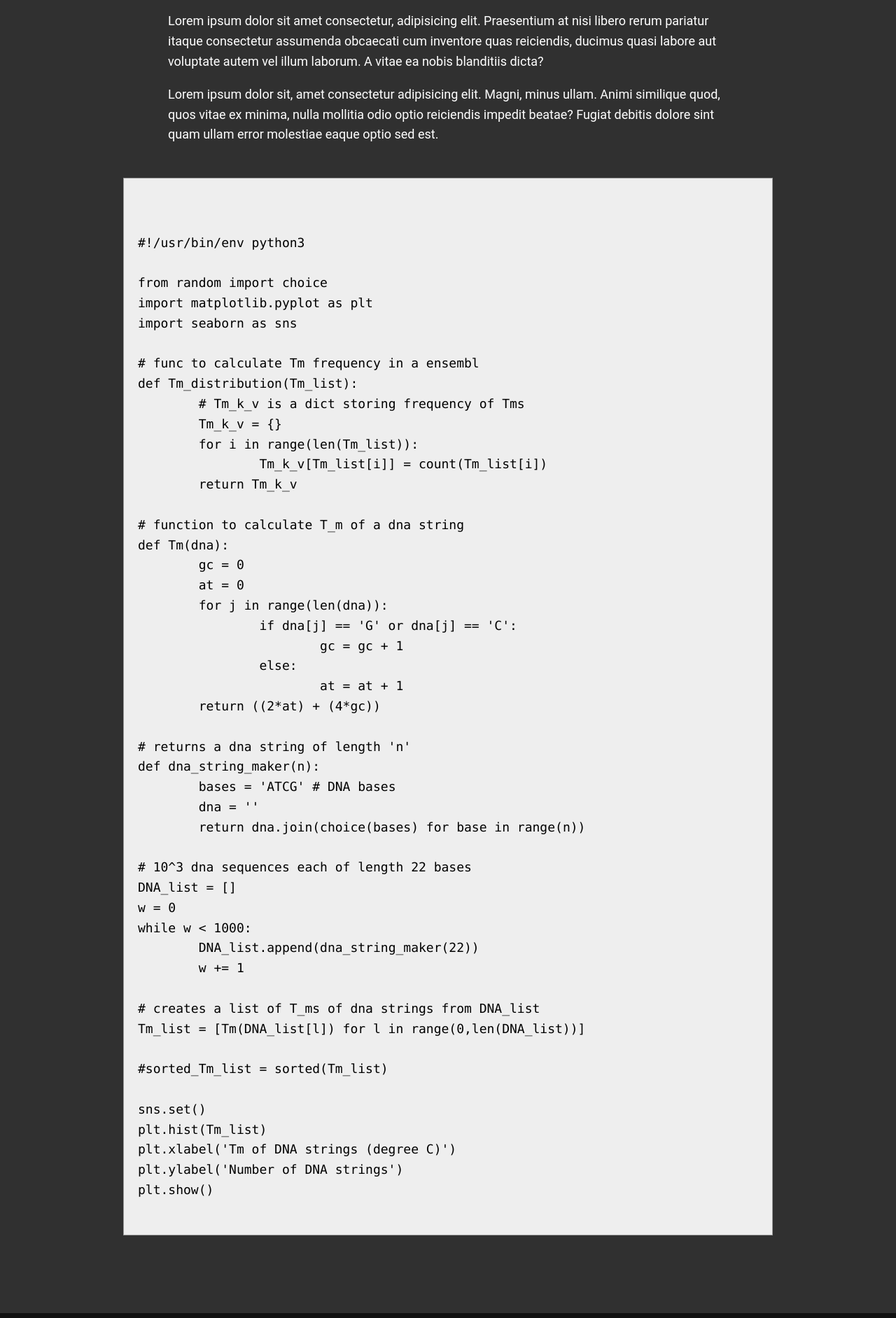
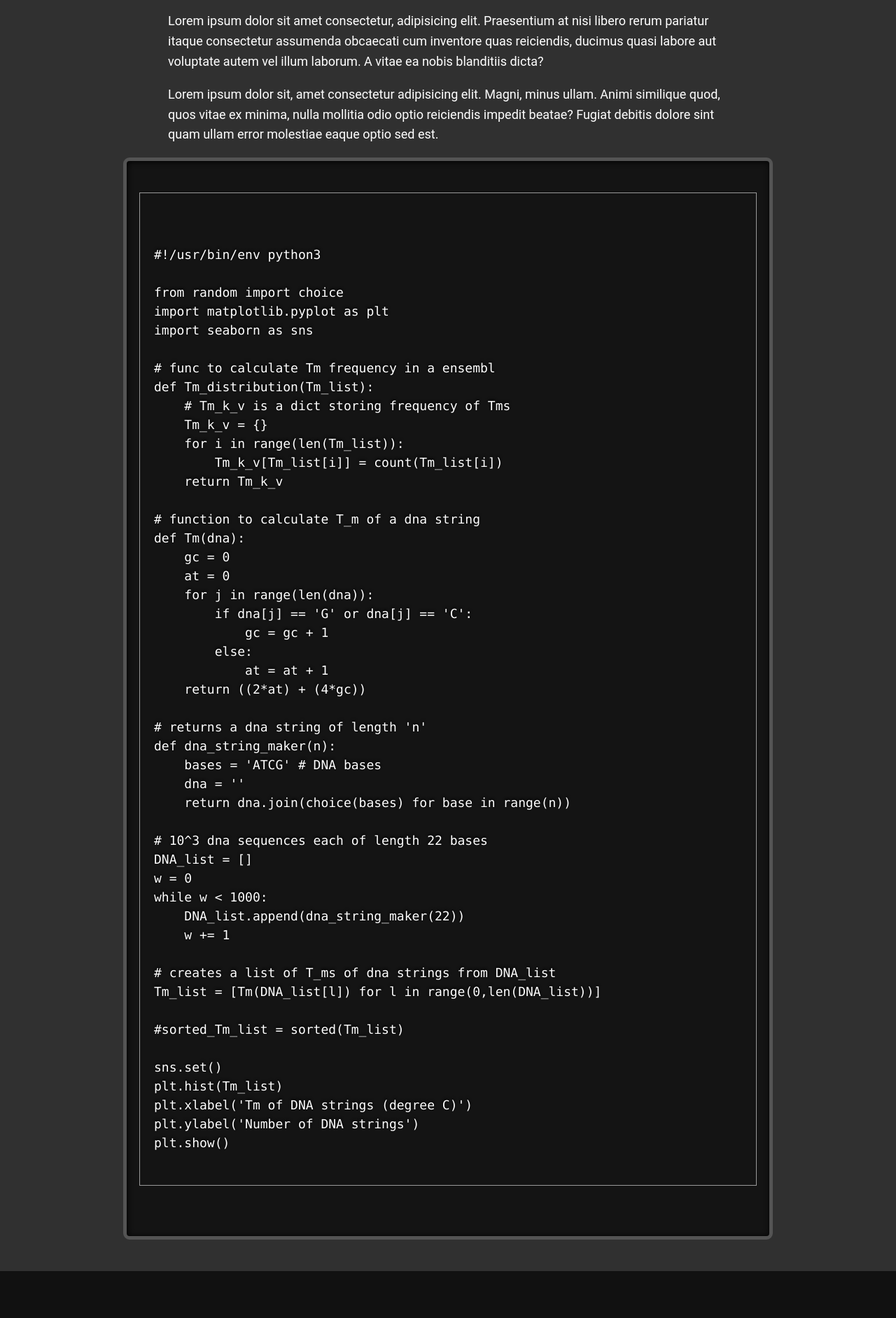
Before and after one commit to Prosaddas/prosaddas.github.io, a Jekyll site: the page portfolio-item_01.html, which Jekyll copies as it is, in a window 1280 px wide. Shown: the part 1189-3072 px from the top of the page at 70% size. Built offline with Jekyll 4.4.1, drawn with Linux system fonts in a browser that asks for light colours; nearby versions of some CDN libraries.

Commit message:
Update portfolio-item_01.html

```diff
--- a/portfolio-item_01.html
+++ b/portfolio-item_01.html
@@ -7,6 +7,7 @@
 
     <script src="https://kit.fontawesome.com/4620ce686f.js" crossorigin="anonymous"></script>
     <link href="https://fonts.googleapis.com/css?family=Source+Code+Pro:400,900|Source+Sans+Pro:300,900&display=swap" rel="stylesheet">
+    <link href="prism.css" rel="stylesheet" />
     <link rel="stylesheet" href="css/style.css">
 	<style>
 	pre code {
@@ -49,7 +50,7 @@
         <p>Lorem ipsum dolor sit amet consectetur, adipisicing elit. Praesentium at nisi libero rerum pariatur itaque consectetur assumenda obcaecati cum inventore quas reiciendis, ducimus quasi labore aut voluptate autem vel illum laborum. A vitae ea nobis blanditiis dicta?</p>
         <p>Lorem ipsum dolor sit, amet consectetur adipisicing elit. Magni, minus ullam. Animi similique quod, quos vitae ex minima, nulla mollitia odio optio reiciendis impedit beatae? Fugiat debitis dolore sint quam ullam error molestiae eaque optio sed est.</p>
         <pre>
-            <code>
+            <code class="language-css">
 
 #!/usr/bin/env python3
 
@@ -131,7 +132,7 @@ plt.show()
         </ul>
     </footer>
 
-    <script src="js/index.js"></script>
+    <script src="prism.js"></script>
 
 </body>
 </html>
```
